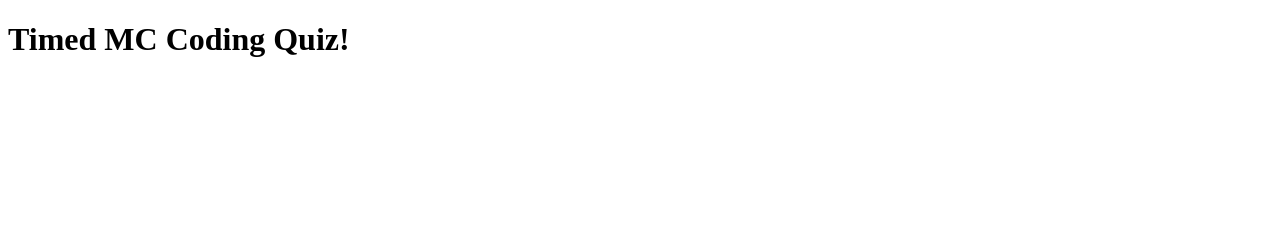
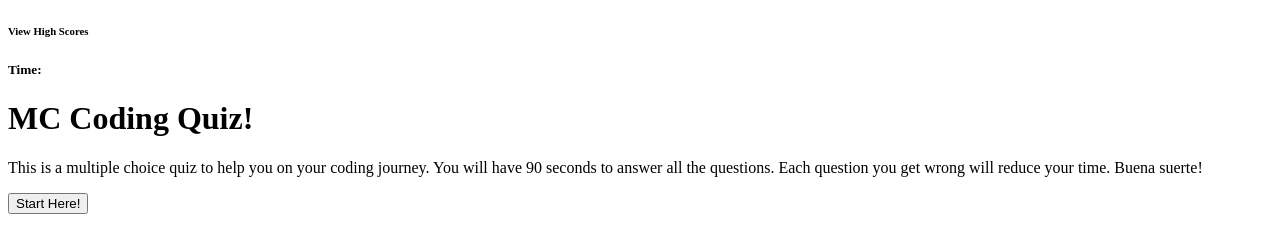
Before and after one commit to wygrajr/timedCodingQuiz_MC, a plain HTML site: page index.html in a window 1280 px wide. Drawn offline with Linux system fonts and the light colour scheme.

Commit message:
Filled out HTML file. Added IDs.

```diff
--- a/index.html
+++ b/index.html
@@ -6,10 +6,24 @@
         <title>Timed MC Coding Quiz</title>
         <link rel="stylesheet" href="./assets/css/style.css">
     </head>
+
     <body>
+        <header>
+            <h6 id="highScores">View High Scores</h6>
+            <h5 id="countdown">Time: </h5>
+        </header>
+
         <main>
-        <h1>Timed MC Coding Quiz!</h1>
+            <h1>MC Coding Quiz!</h1>
+            <p>This is a multiple choice quiz to help you on your coding journey. You will have 90 seconds to answer all the questions. Each question you get wrong will reduce your time. Buena suerte!</p>
+            <section id="quiz">
+                <button id="start">Start Here!</button>
+            </section>
         </main>
+
+        <footer>
+
+        </footer>
 	    <script src="./assets/js/script.js"></script>
     </body>
 </html>
```
Lines whose indentation alone changed are shown as unchanged.
